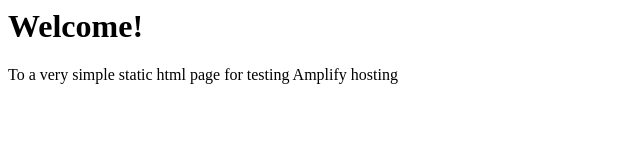
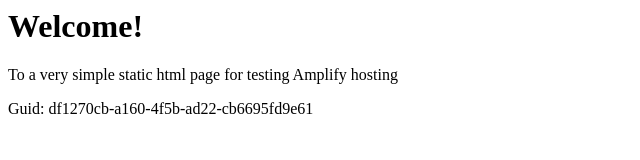
Before and after one commit to aws-aemilia-pdx/Github-PR-Commit-Integration-Test-DoNotTouch-v0-preprod-us-west-2, a website: page src/index.html in a window 1280 px wide. Shown: the whole page, without its empty margins (0-640 px from the left). Drawn offline with Linux system fonts and the light colour scheme.

Commit message:
commit from integ tests

```diff
--- a/src/index.html
+++ b/src/index.html
@@ -1,3 +1,5 @@
+
+
 <html lang="en">
 
 <head>
@@ -10,6 +12,6 @@
 <body>
     <h1>Welcome!</h1>
     <p>To a very simple static html page for testing Amplify hosting</p>
-</body>
+    <p>Guid: df1270cb-a160-4f5b-ad22-cb6695fd9e61</p></body>
 
 </html>
```
